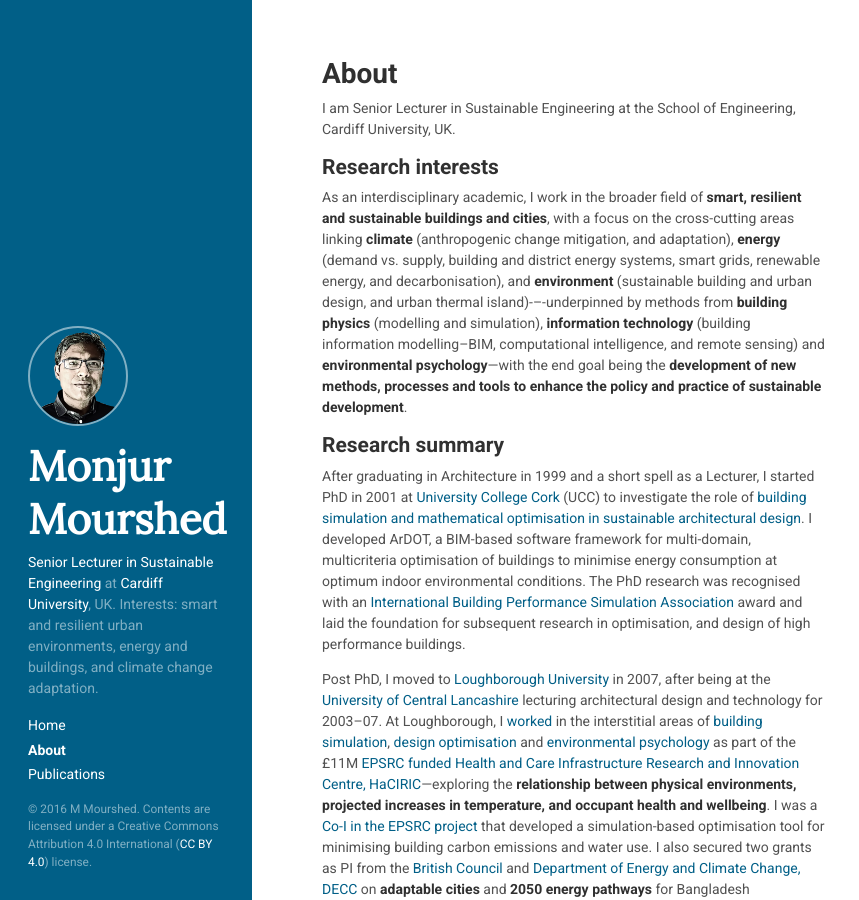
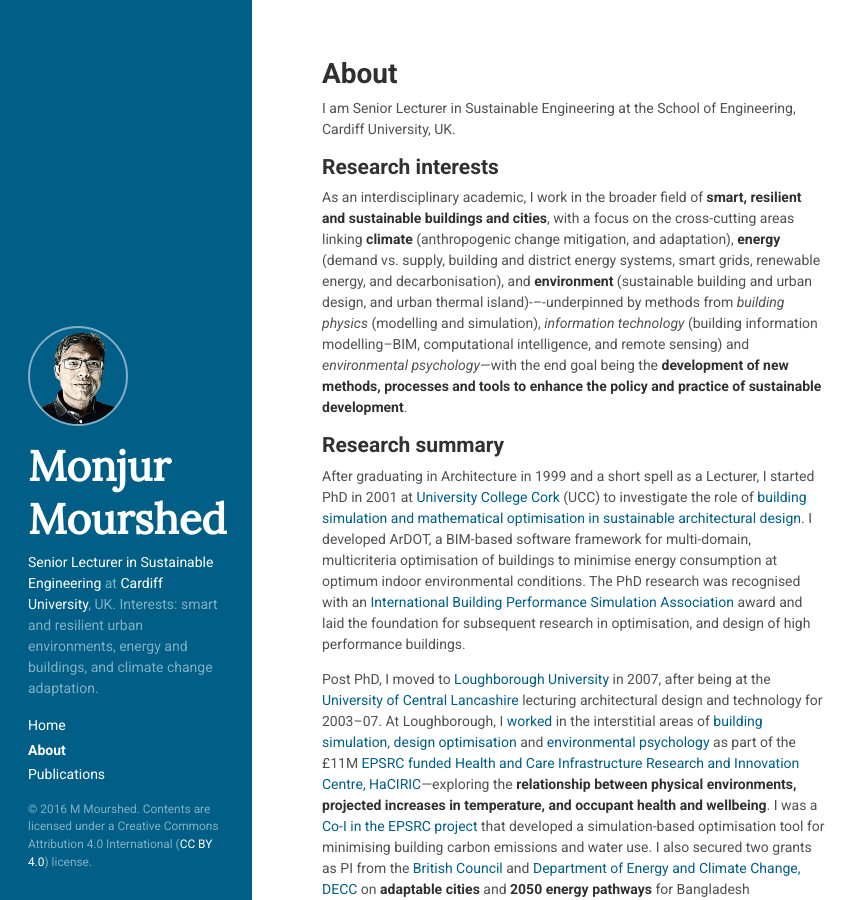
Before and after one commit to mmourshed/mmourshed.github.io, a Jekyll site: the page built from about.md, in a window 1280 px wide and 900 px high. Shown: the whole window, without its empty margins (0-859 px from the left). Built offline with Jekyll 4.4.1, drawn with Linux system fonts in a browser that asks for light colours.

```diff
--- a/about.md
+++ b/about.md
@@ -7,7 +7,7 @@ I am Senior Lecturer in Sustainable Engineering at the School of Engineering, Ca
 
 ## Research interests
 
-As an interdisciplinary academic, I work in the broader field of **smart, resilient and sustainable buildings and cities**, with a focus on the cross-cutting areas linking **climate** (anthropogenic change mitigation, and adaptation), **energy** (demand vs. supply, building and district energy systems, smart grids, renewable energy, and decarbonisation), and **environment** (sustainable building and urban design, and urban thermal island)-–-underpinned by methods from **building physics** (modelling and simulation), **information technology** (building information modelling--BIM, computational intelligence, and remote sensing) and **environmental psychology**---with the end goal being the **development of new methods, processes and tools to enhance the policy and practice of sustainable development**.
+As an interdisciplinary academic, I work in the broader field of **smart, resilient and sustainable buildings and cities**, with a focus on the cross-cutting areas linking **climate** (anthropogenic change mitigation, and adaptation), **energy** (demand vs. supply, building and district energy systems, smart grids, renewable energy, and decarbonisation), and **environment** (sustainable building and urban design, and urban thermal island)-–-underpinned by methods from *building physics* (modelling and simulation), *information technology* (building information modelling--BIM, computational intelligence, and remote sensing) and *environmental psychology*---with the end goal being the **development of new methods, processes and tools to enhance the policy and practice of sustainable development**.
 
 ## Research summary
 
```
